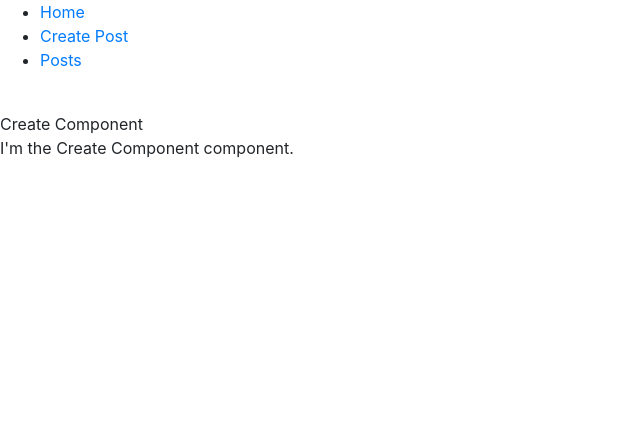
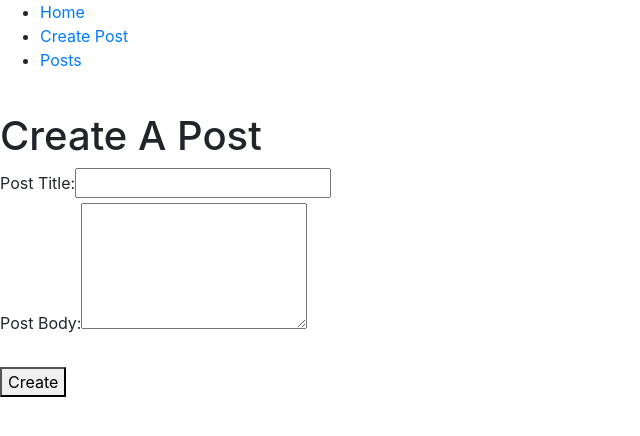
Before and after one commit to hjy1210/mymevn, a Vue app: page /create in a window 1280 px wide. Shown: the top 436 px of the page, without its empty margins (0-640 px from the left). Built offline with nearby package versions, Linux system fonts and the light colour scheme.

Commit message:
Create a form

```diff
--- a/src/components/CreateComponent.vue
+++ b/src/components/CreateComponent.vue
@@ -1,18 +1,41 @@
 <template>
+ <div>
+  <h1>Create A Post</h1>
+  <form @submit.prevent="addPost">
    <div >
     <div >
      <div >
-       <div >Create Component</div>
-
-       <div >
-         I'm the Create Component component.
+      <label>Post Title:</label>
+      <input type=text v-model="post.title">
      </div>
     </div>
     </div>
+    <div >
+     <div >
+      <div >
+       <label>Post Body:</label>
+       <textarea v-model="post.body" rows="5"></textarea>
+      </div>
+     </div>
+    </div><br />
+    <div >
+     <button >Create</button>
+    </div>
+  </form>
  </div>
 </template>
 
 <script>
   export default {
+    data(){
+    return {
+     post:{}
+    }
+  },
+  methods: {
+   addPost(){
+    console.log(this.post);
+   }
+  }
  }
 </script>
```
Lines whose indentation alone changed are shown as unchanged.
